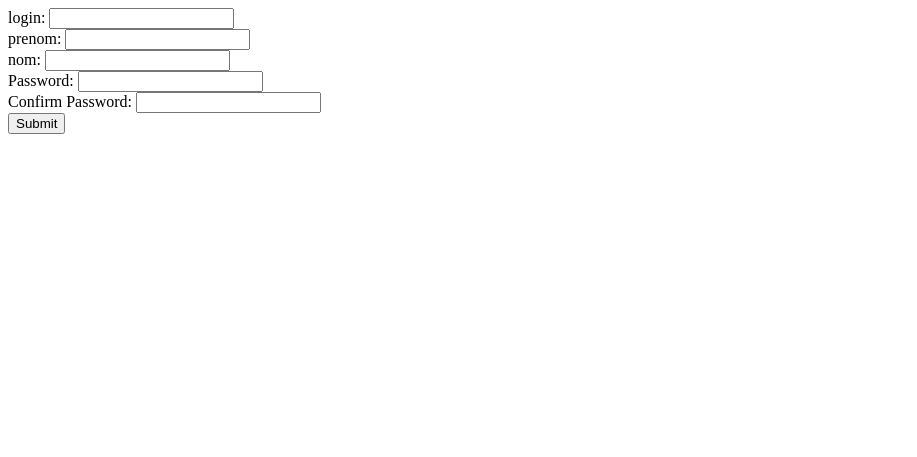
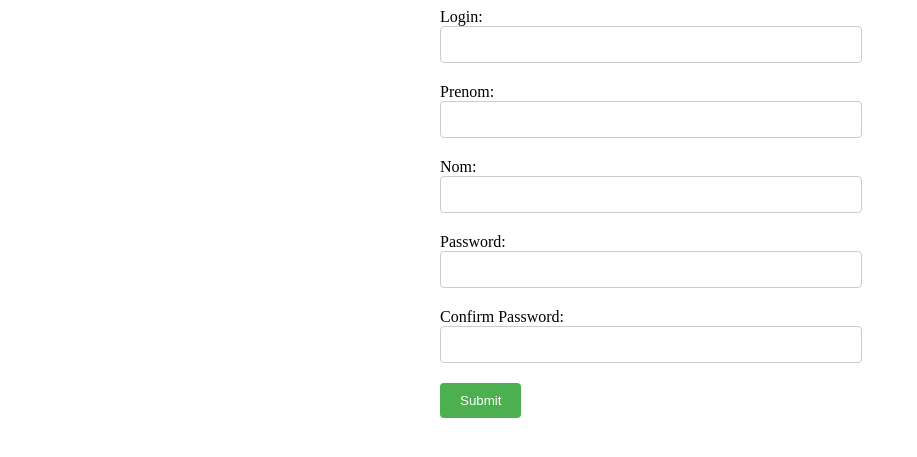
Before and after one commit to angel-putz/runtrack2, a PHP site: page /inscription.php in a window 1280 px wide. Shown: the top 457 px of the page, without its empty margins (0-917 px from the left). Run offline with PHP 8.4, Linux system fonts and the light colour scheme.

Commit message:
Add files via upload

```diff
--- a/jour11/admin.php
+++ b/jour11/admin.php
@@ -55,8 +55,11 @@ $pdo = Database::disconnect();
 
 <!DOCTYPE html>
 <html>
+<head>
+        <link rel="stylesheet" href="index.css">
+    </head>
 <body>
-<table>
+<table border ='1' >
     <tr>
         <th>ID</th>
         <th>Prénom</th>
--- /dev/null
+++ b/jour11/index.css
@@ -0,0 +1,75 @@
+/* FILEPATH: /d:/angel/Documents/laragon/www/runtrack2/jour11/index.css */
+
+/* Styles pour le formulaire d'inscription */
+form {
+  max-width: 400px;
+  margin: 0 auto;
+}
+
+input[type="text"],
+input[type="password"] {
+  width: 100%;
+  padding: 10px;
+  margin-bottom: 20px;
+  border: 1px solid #ccc;
+  border-radius: 4px;
+}
+
+input[type="submit"] {
+  background-color: #4CAF50;
+  color: white;
+  padding: 10px 20px;
+  border: none;
+  border-radius: 4px;
+  cursor: pointer;
+}
+
+input[type="submit"]:hover {
+  background-color: #0f1057;
+}
+
+
+
+/* Styles pour la page d'index */
+h1 {
+
+  color: #4CAF50;
+  text-align: center;
+  text-decoration: underline;
+}
+.animation {
+  color: #4CAF50;
+  text-align: center;
+  text-decoration: underline;
+}
+nav {
+  margin: 45%;
+  margin-top: 0%;
+  margin-bottom: 0%;
+}
+
+.animation{
+  animation: 2s linear 0.1s 1 running slidein;
+  animation-name: slidein;
+
+}
+@keyframes slidein {
+  from {
+    transform: translate(12px, 50%);
+  }
+
+  to {
+    transform: rotate(360deg)
+  }
+}
+
+
+/* Styles pour la page d'admin */
+table {
+  margin: 0 auto;
+  border-collapse: collapse;
+  border: 1px solid black;
+  width: 50%;
+  background-color: rgb(121, 121, 198);
+  border-color: #0f1057;
+}
--- a/jour11/index.php
+++ b/jour11/index.php
@@ -1,11 +1,12 @@
 <!DOCTYPE html>
 <html>
 <head>
+<link rel="stylesheet" href="index.css">
     <title>Welcome to Our Site</title>
 </head>
 <body>
-    <h1>Bonjour</h1>
-    <p>Connectez vous ou inscrivez vous</p>
+    <h1> <u>Bonjour</u></h1>
+    <p><div class ="animation">Connectez vous ou inscrivez vous</div></p>
     <nav>
         <a href="inscription.php">inscription</a>
         <a href="connexion.php">connexion</a>
--- a/jour11/inscription.php
+++ b/jour11/inscription.php
@@ -54,21 +54,18 @@ if ($_SERVER["REQUEST_METHOD"] == "POST") {
 }
 
 
-
-
-
-
-
-
 ?>
 
 <!DOCTYPE html>
 <html>
+    <head>
+        <link rel="stylesheet" href="index.css">
+    </head>
 <body>
 <form method="post" action="<?php echo htmlspecialchars($_SERVER["PHP_SELF"]);?>">
-    login: <input type="text" name="login" required><br>
-    prenom: <input type="text" name="prenom" required><br>
-    nom: <input type="text" name="nom" required><br>
+    Login: <input type="text" name="login" required><br>
+    Prenom: <input type="text" name="prenom" required><br>
+    Nom: <input type="text" name="nom" required><br>
     Password: <input type="password" name="password" required><br>
     Confirm Password: <input type="password" name="confirm_password" required><br>
     <input type="submit">
```
Also changed, not shown: jour11/connexion.php (+7 -7 lines), jour11/moduleconnexion.sql (added, +77 -0 lines), jour11/profil.php (+5 -89 lines).
